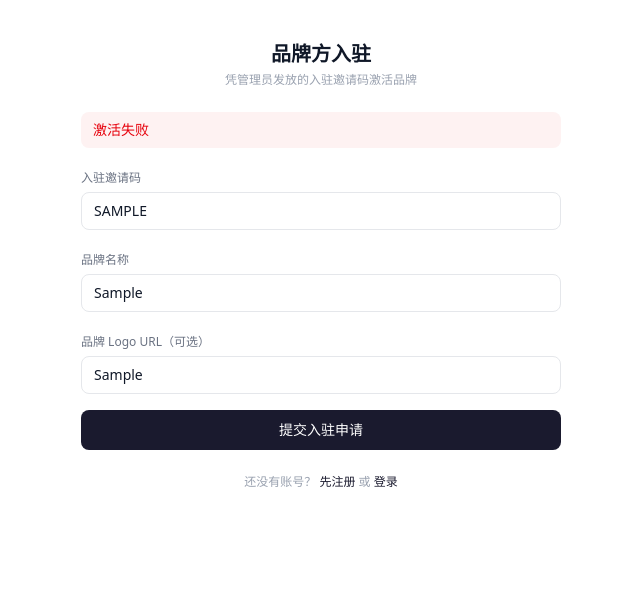
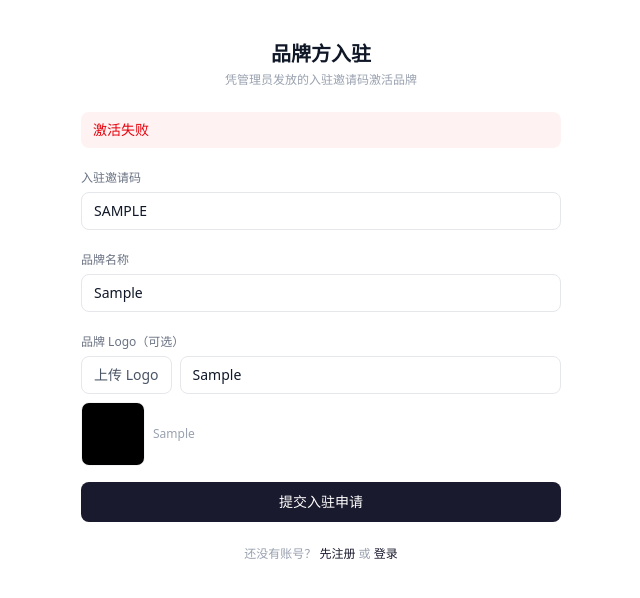
Before and after one commit to ZZF-cell/zzf-saifu-two, a Next.js app: page /invite in a window 1280 px wide. Both pictures are taken after typing "Sample", "Sample", "Sample" into the empty fields and a click on the button "提交入驻申请". Shown: the top 598 px of the page, without its empty margins (319-959 px from the left). Built offline with nearby package versions, Linux system fonts and the light colour scheme; no server answers.

Commit message:
feat: 品牌入驻页品牌Logo上传（multipart回填OSS URL + 本地预览）

```diff
--- a/src/features/invite/invite.routes.tsx
+++ b/src/features/invite/invite.routes.tsx
@@ -2,17 +2,60 @@
 
 // 品牌入驻激活页（/invite）— 输入邀请码 + 品牌资料 → 创建 PENDING 品牌
 // 游客可访问本页（年龄门禁后），提交需登录（apiFetch 401 自动跳登录）
-import { useState } from "react";
+//
+// 品牌 Logo：支持「上传本地图片」（调 POST /api/upload → OSS URL 自动填入）或
+// 直接粘贴已有 OSS URL。上传限制与后端 uploadFormSchema 保持一致（前端预检，避免无效请求）。
+import { useState, useRef } from "react";
 import Link from "next/link";
 import { apiFetch } from "@/shared/api/client";
+import { Image } from "@/shared/ui/Image";
+
+// 与 src/features/upload/upload.api.ts 的校验一致
+const MAX_UPLOAD_BYTES = 4 * 1024 * 1024;
+const ALLOWED_TYPES = ["image/jpeg", "image/png", "image/webp"];
 
 export function InvitePage() {
   const [code, setCode] = useState("");
   const [name, setName] = useState("");
   const [logo, setLogo] = useState("");
+  const [uploading, setUploading] = useState(false);
   const [submitting, setSubmitting] = useState(false);
   const [error, setError] = useState("");
   const [submitted, setSubmitted] = useState(false);
+  const fileInputRef = useRef<HTMLInputElement>(null);
+
+  /** 上传品牌 Logo：POST /api/upload（multipart，字段 file + purpose=brand）→ 成功回填 URL */
+  const handleLogoUpload = async (file: File) => {
+    if (!ALLOWED_TYPES.includes(file.type)) {
+      setError("仅支持 JPG/PNG/WebP 图片");
+      return;
+    }
+    if (file.size > MAX_UPLOAD_BYTES) {
+      setError("图片不能超过 4MB");
+      return;
+    }
+    setUploading(true);
+    setError("");
+    try {
+      const form = new FormData();
+      form.append("file", file);
+      form.append("purpose", "brand");
+      const res = await apiFetch("/api/upload", { method: "POST", body: form });
+      const data = await res.json().catch(() => null);
+      if (!res.ok) {
+        // 后端 422 带 details（字段 → 具体原因），优先展示具体原因而非笼统的"请求参数不符合预期"
+        const firstDetail = data?.details
+          ? (Object.values(data.details as Record<string, string[]>) as string[][]).flat()[0]
+          : null;
+        throw new Error(firstDetail || data?.message || "上传失败");
+      }
+      setLogo(data.url);
+    } catch (err: unknown) {
+      setError(err instanceof Error ? err.message : "上传失败");
+    } finally {
+      setUploading(false);
+    }
+  };
 
   const handleSubmit = async (e: React.FormEvent) => {
     e.preventDefault();
@@ -92,13 +135,46 @@ export function InvitePage() {
         </div>
 
         <div>
-          <label className="text-xs font-medium text-gray-500">品牌 Logo URL（可选）</label>
-          <input
-            value={logo}
-            onChange={(e) => setLogo(e.target.value)}
-            placeholder="https://…"
-            className="mt-1 w-full rounded-lg border border-gray-200 px-3 py-2 text-sm focus:border-primary focus:outline-none"
-          />
+          <label className="text-xs font-medium text-gray-500">品牌 Logo（可选）</label>
+          <div className="mt-1 flex gap-2">
+            <input
+              ref={fileInputRef}
+              type="file"
+              accept="image/jpeg,image/png,image/webp"
+              className="hidden"
+              onChange={(e) => {
+                const file = e.target.files?.[0];
+                if (file) void handleLogoUpload(file);
+                e.target.value = ""; // 允许重复选择同一文件
+              }}
+            />
+            <button
+              type="button"
+              onClick={() => fileInputRef.current?.click()}
+              disabled={uploading}
+              className="shrink-0 rounded-lg border border-gray-200 px-3 py-2 text-sm text-gray-600 transition hover:bg-gray-50 disabled:opacity-50"
+            >
+              {uploading ? "上传中…" : "上传 Logo"}
+            </button>
+            <input
+              value={logo}
+              onChange={(e) => setLogo(e.target.value)}
+              placeholder="https://…"
+              className="w-full rounded-lg border border-gray-200 px-3 py-2 text-sm focus:border-primary focus:outline-none"
+            />
+          </div>
+          {logo && (
+            <div className="mt-2 flex items-center gap-2">
+              <Image
+                src={logo}
+                alt="品牌 Logo 预览"
+                width={64}
+                height={64}
+                className="h-16 w-16 rounded-lg border border-gray-100 object-cover"
+              />
+              <span className="max-w-[16rem] truncate text-xs text-gray-400">{logo}</span>
+            </div>
+          )}
         </div>
 
         <button
```
